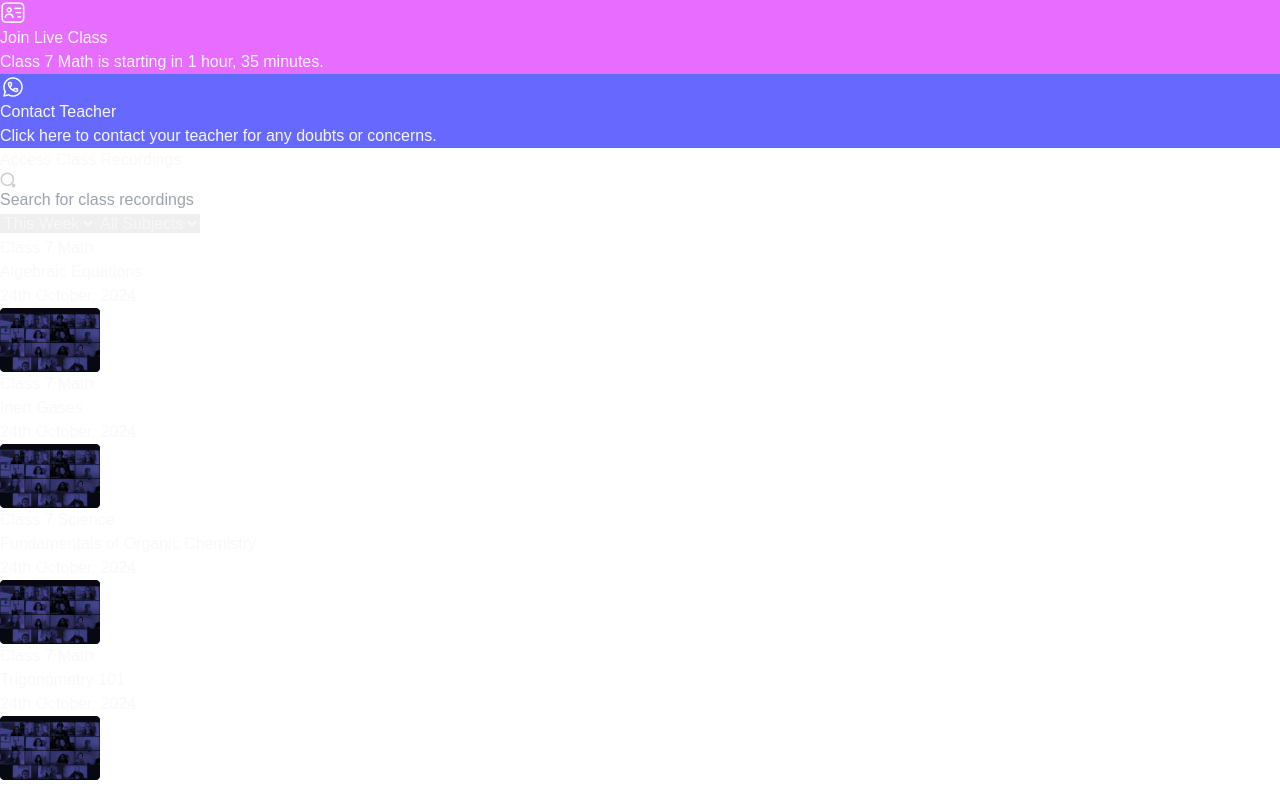
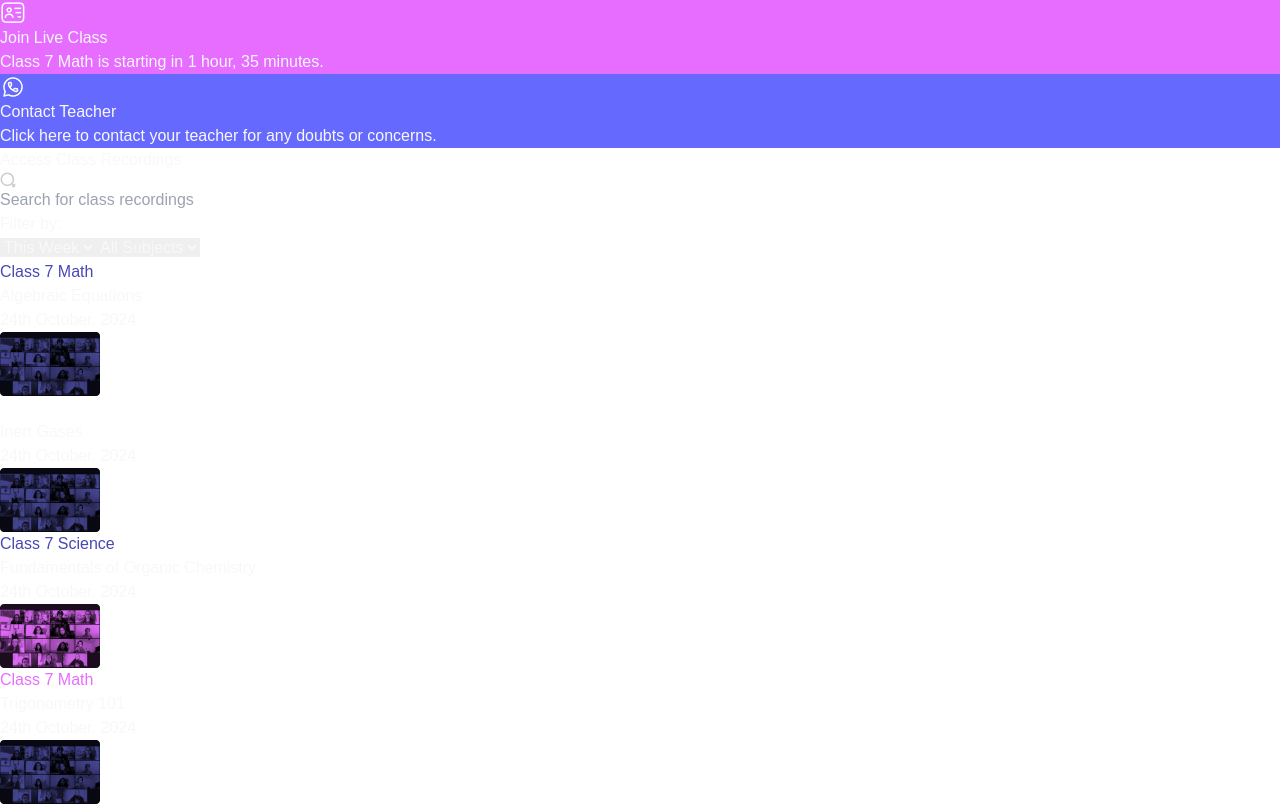
Before and after one commit to bettercodevivek/Instinctive-studio-Assessment, a Next.js app in the folder assessment/: page / in a window 1280 px wide. Shown: the part 1316-2120 px from the top of the page. Before the commit the page ends 2096 px from the top, so only its background shows below. Built offline with nearby package versions, Linux system fonts and the light colour scheme.

Commit message:
Updation in dashboard dimensions

```diff
--- a/assessment/src/app/Components/RightDashboard.js
+++ b/assessment/src/app/Components/RightDashboard.js
@@ -2,7 +2,7 @@
     return (
       <div className="space-y-8">
         <h2 className="text-2xl text-black font-bold">Access Class Recordings</h2>
-        <div className="bg-white py-6 px-12 rounded-2xl shadow-md">
+        <div className="bg-white py-6 px-6 rounded-2xl shadow-md">
           {/* Search Bar */}
           <div className="mb-6 flex items-center border border-gray-300 rounded-lg">
             {/* Search Icon */}
@@ -16,9 +16,10 @@
             />
           </div>
 
-
-          {/* Filter Options */}
-          <div className="flex space-x-4 mb-6 text-[#979797]">
+          {/* Filter Section */}
+          <div className="flex justify-between items-center mb-6 text-[#979797]">
+            <p className="text-[#979797]">Filter by:</p>
+            <div className="flex space-x-4">
               <select className="p-2 border border-gray-300 rounded-lg">
                 <option>This Week</option>
                 <option>Last Week</option>
@@ -28,28 +29,58 @@
                 <option>Subject 1</option>
               </select>
             </div>
+          </div>
 
           {/* Recording Cards */}
           <div className="space-y-4">
             {[
-        { title: 'Class 7 Math', subheading: 'Algebraic Equations ',  bgColor: '#F2F2FF', textColor: '#4749B3' }, // Light blue bg, dark blue text
-        { title: 'Class 7 Math', subheading: 'Inert Gases', bgColor: '#E66DFF', textColor: '#FFFFFF' }, // Light green bg, dark green text
-        { title: 'Class 7 Science', subheading: 'Fundamentals of Organic Chemistry',  bgColor: '#F2F2FF', textColor: '#4749B3' }, // Light yellow bg, dark yellow text
-        { title: 'Class 7 Math', subheading: 'Trigonometry 101', bgColor: '#FDF5FF', textColor: '#E66DFF' }, // Light red bg, dark red text
+              {
+                title: 'Class 7 Math',
+                subheading: 'Algebraic Equations',
+                textColor: '#4749B3',
+                image: './Mask group.png', // Unique image for each card
+              },
+              {
+                title: 'Class 7 Math',
+                subheading: 'Inert Gases',
+                textColor: '#FFFFFF',
+                image: './Mask group.png',
+              },
+              {
+                title: 'Class 7 Science',
+                subheading: 'Fundamentals of Organic Chemistry',
+                textColor: '#4749B3',
+                image: './Mask-group2.png',
+              },
+              {
+                title: 'Class 7 Math',
+                subheading: 'Trigonometry 101',
+                textColor: '#E66DFF',
+                image: './Mask group.png',
+              },
             ].map((item, idx) => (
-              <div key={idx} className="flex justify-between items-center bg-white p-4 rounded-lg shadow-sm">
+              <div key={idx}>
+                {/* Recording Card */}
+                <div
+                  className="flex justify-between items-center p-4 rounded-lg shadow-sm"
+                  style={{ backgroundColor: item.bgColor }}
+                >
                   <div>
-                  <h3 className="text-lg font-semibold text-[#4749B3]">{item.title}</h3>
-                  <p className="text-sm text-black">{item.subheading}</p>
-                  <p className="text-xs text-[#727272]">24th October, 2024</p>
+                    <h3 className="text-sm font-medium" style={{ color: item.textColor }}>
+                      {item.title}
+                    </h3>
+                    <p className="text-lg font-bold text-black">{item.subheading}</p>
+                    <p className="text-xs font-normal text-[#727272]">24th October, 2024</p>
                   </div>
-                <img src="./Mask group.png" alt="Recording" className="h-12 w-20" />
+                  <img src={item.image} alt="Recording" className="h-12 w-20" />
+                </div>
+
               </div>
             ))}
           </div>
         </div>
       </div>
     );
-  }
+  };
 
-  export default RightDashboard
+  export default RightDashboard;
```
Lines whose indentation alone changed are shown as unchanged.
